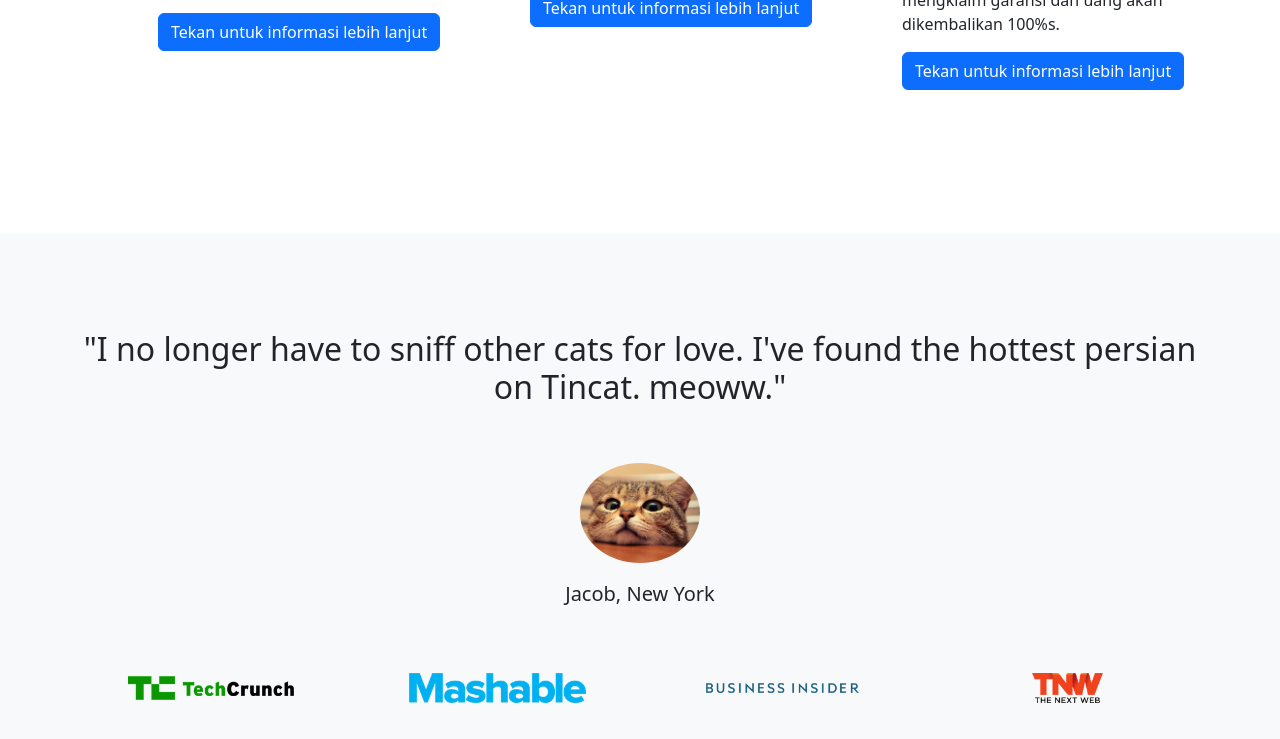
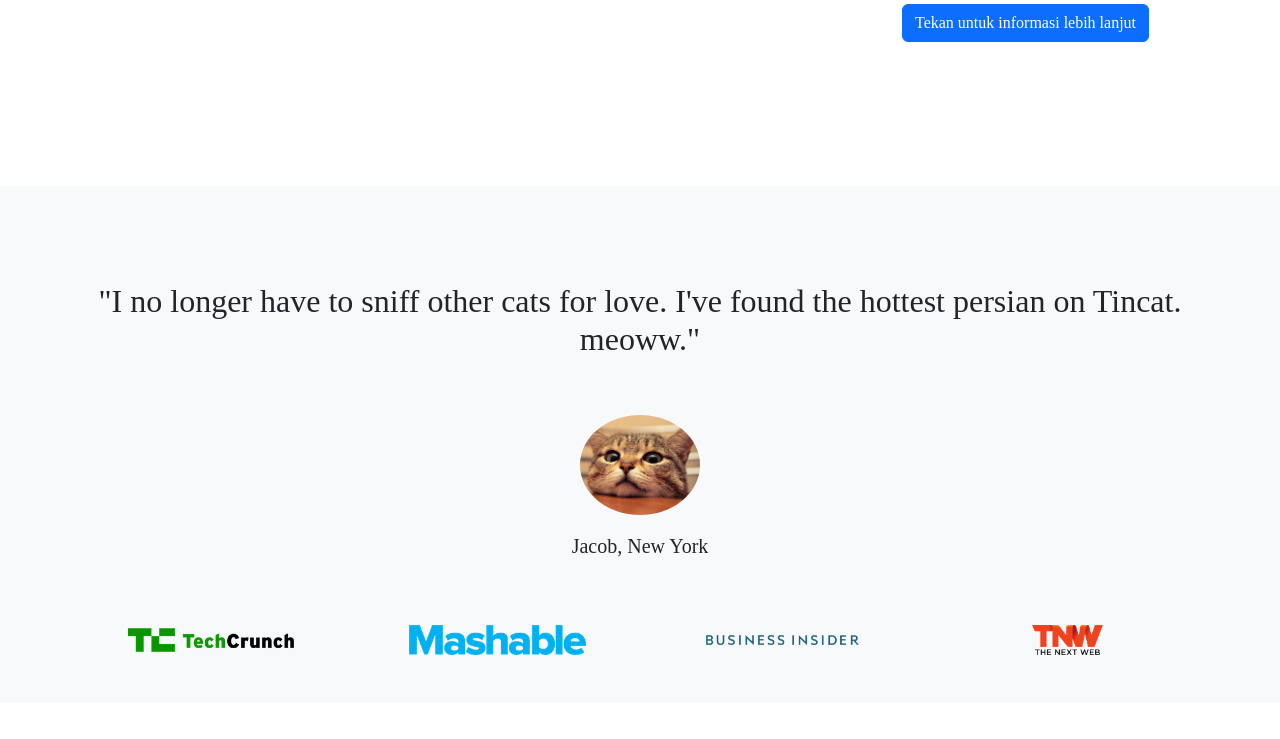
Before and after one commit to ArayanPratama/web-develop, a plain HTML site: page 11.3 TinDog Project/index.html in a window 1280 px wide. Shown: the part 601-1340 px from the top of the page. Drawn offline with nearby package versions, Linux system fonts and the light colour scheme.

Commit message:
ganti font

```diff
--- a/11.3 TinDog Project/css/solution.css
+++ b/11.3 TinDog Project/css/solution.css
@@ -26,3 +26,7 @@
   border-radius: 50%;
   height: 100px;
 }
+
+body {
+  font-family: serif;
+}
--- a/11.3 TinDog Project/index.html
+++ b/11.3 TinDog Project/index.html
@@ -7,10 +7,11 @@
   <title>TinCat</title>
   <link href="https://cdn.jsdelivr.net/npm/bootstrap@5.3.3/dist/css/bootstrap.min.css" rel="stylesheet" integrity="sha384-QWTKZyjpPEjISv5WaRU9OFeRpok6YctnYmDr5pNlyT2bRjXh0JMhjY6hW+ALEwIH" crossorigin="anonymous">
   <link rel="stylesheet" href="./css/solution.css">
+  <link rel="preconnect" href="https://fonts.googleapis.com">
+<link rel="preconnect" href="https://fonts.gstatic.com" crossorigin>
+<link href="https://fonts.googleapis.com/css2?family=Noto+Serif:ital,wght@0,100..900;1,100..900&display=swap" rel="stylesheet">
 </head>
 
-
-</style>
 <body>
 
   <section id="navbar" style="color: aqua;" >
@@ -160,9 +161,6 @@
 
   </section>
 
-
-
-  </section>
   <!-- Pricing -->
   <section id="pricing">
 
```
